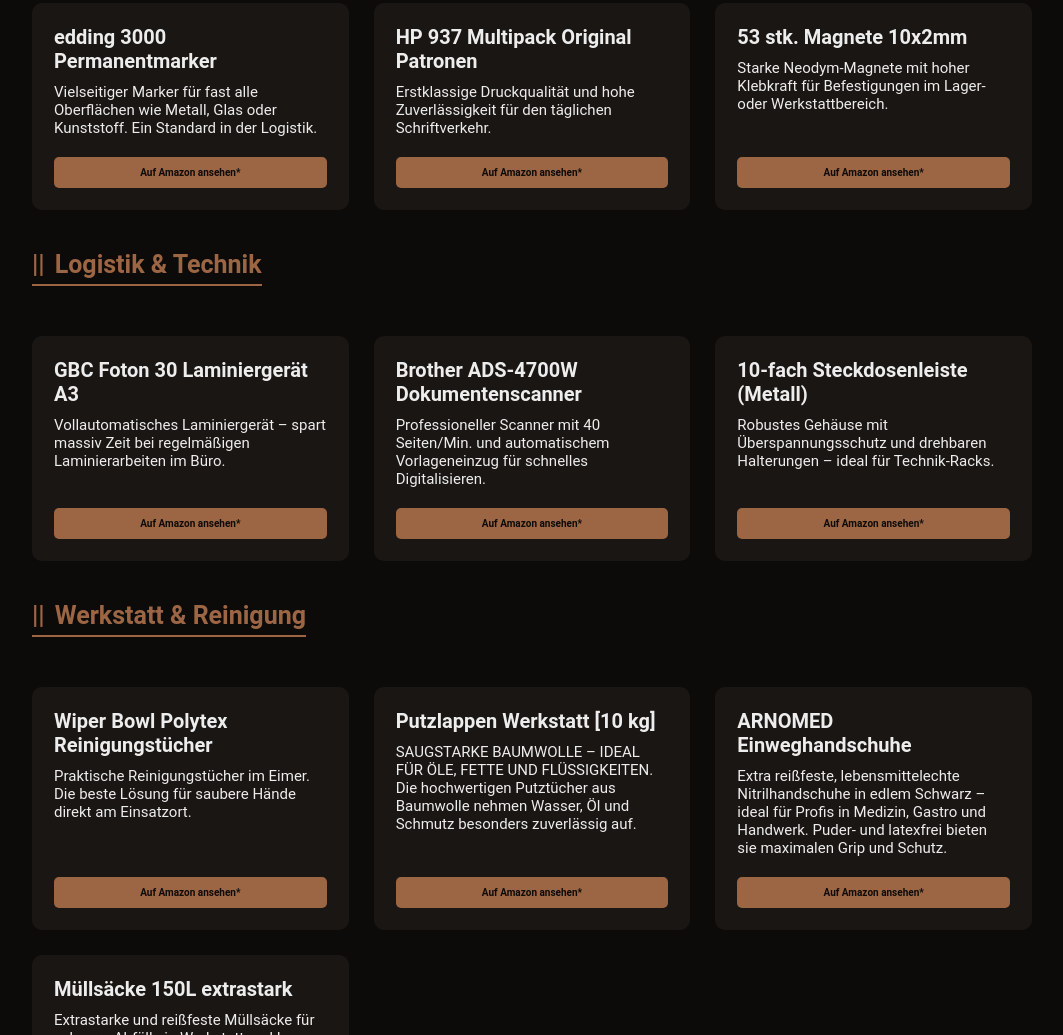
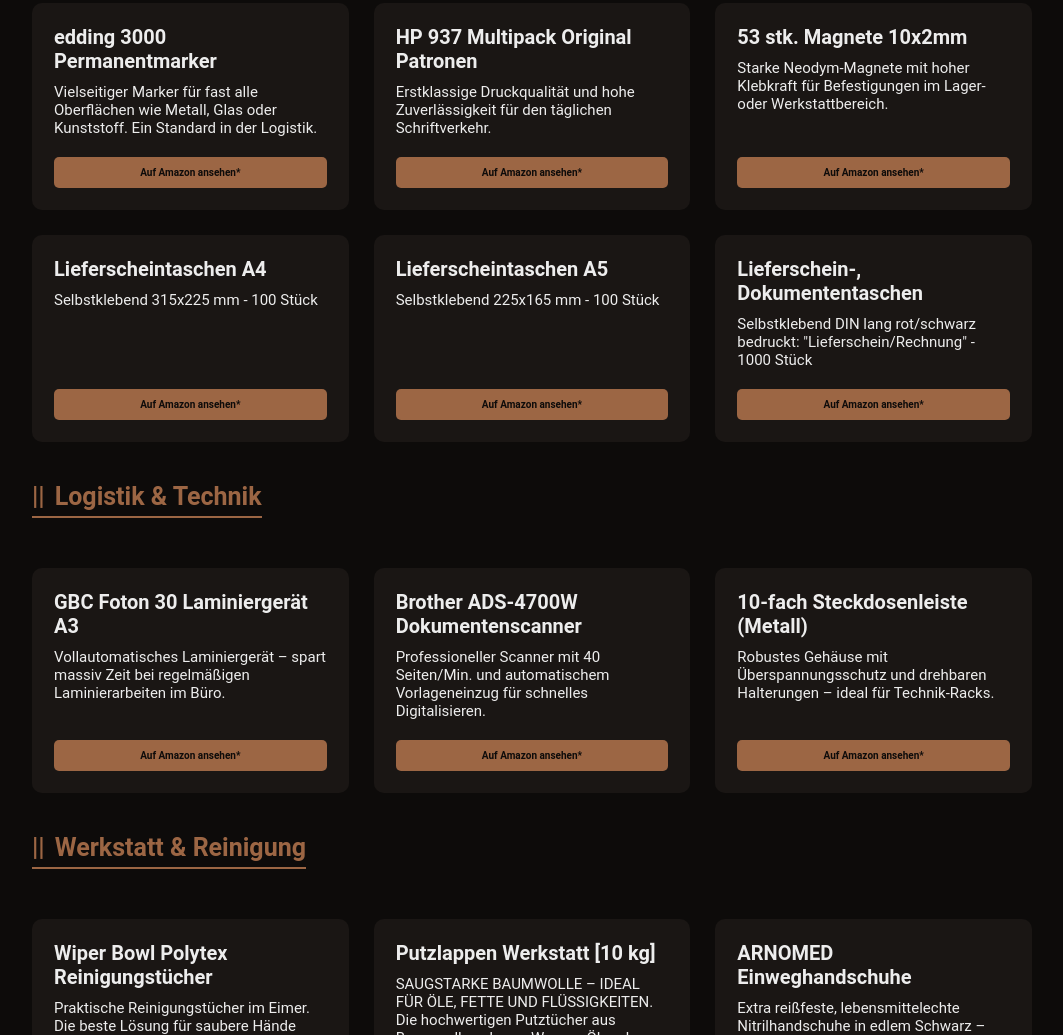
Before and after one commit to scheife/Website-Personal-Brand-Portfolio, a plain HTML site: page amazon.html in a window 1280 px wide. Shown: the part 992-2027 px from the top of the page, without its empty margins (108-1171 px from the left). Drawn offline with Linux system fonts and the light colour scheme.

Commit message:
neue Produkte

```diff
--- a/amazon.html
+++ b/amazon.html
@@ -107,7 +107,7 @@
                 erhalte ich eine kleine Provision von Amazon – für dich entstehen dabei keine Mehrkosten.
                 Vielen Dank für die Unterstützung!
             </p>
-
+            <!--=== Büro Organisation ===-->
             <h2 class="category-title">Büro-Organisation</h2>
             <div class="product-grid">
 
@@ -185,8 +185,41 @@
                     <a href="https://amzn.to/3PDfexm" class="btn-amazon" target="_blank" rel="nofollow">Auf Amazon ansehen*</a>
                 </div>
 
+                <div class="product-card">
+                    <div>
+                        <h3>Lieferscheintaschen A4</h3>
+                        <p>Selbstklebend 315x225 mm - 100 Stück</p>
+                    </div>
+                    <a href="https://amzn.to/41zOroi" class="btn-amazon" target="_blank" rel="nofollow">Auf Amazon ansehen*</a>
+                </div>
+
+                <div class="product-card">
+                    <div>
+                        <h3>Lieferscheintaschen A5</h3>
+                        <p>Selbstklebend 225x165 mm - 100 Stück</p>
+                    </div>
+                    <a href="https://amzn.to/4bWuYmK" class="btn-amazon" target="_blank" rel="nofollow">Auf Amazon ansehen*</a>
+                </div>
+
+                <div class="product-card">
+                    <div>
+                        <h3>Lieferschein-, Dokumententaschen</h3>
+                        <p>Selbstklebend DIN lang rot/schwarz bedruckt: "Lieferschein/Rechnung" - 1000 Stück</p>
+                    </div>
+                    <a href="https://amzn.to/4v0k9sk" class="btn-amazon" target="_blank" rel="nofollow">Auf Amazon ansehen*</a>
+                </div>
+
+                <!--
+                <div class="product-card">
+                    <div>
+                        <h3>Titel</h3>
+                        <p>Text</p>
+                    </div>
+                    <a href="Link" class="btn-amazon" target="_blank" rel="nofollow">Auf Amazon ansehen*</a>
+                </div>
+                -->
             </div>
-
+            <!--=== Logistik & Technik ===-->
             <h2 class="category-title">Logistik & Technik</h2>
             <div class="product-grid">
 
@@ -214,8 +247,19 @@
                     <a href="https://amzn.to/4uIMN16" class="btn-amazon" target="_blank" rel="nofollow">Auf Amazon ansehen*</a>
                 </div>
 
+
+                <!--
+                <div class="product-card">
+                    <div>
+                        <h3>Titel</h3>
+                        <p>Text</p>
+                    </div>
+                    <a href="Link" class="btn-amazon" target="_blank" rel="nofollow">Auf Amazon ansehen*</a>
+                </div>
+                -->
+
             </div>
-
+            <!--=== Werkstatt & Reinigung ===-->
             <h2 class="category-title">Werkstatt & Reinigung</h2>
             <div class="product-grid">
 
@@ -251,6 +295,17 @@
                     <a href="https://amzn.to/3PrdbMU" class="btn-amazon" target="_blank" rel="nofollow">Auf Amazon ansehen*</a>
                 </div>
 
+
+                <!--
+                <div class="product-card">
+                    <div>
+                        <h3>Titel</h3>
+                        <p>Text</p>
+                    </div>
+                    <a href="Link" class="btn-amazon" target="_blank" rel="nofollow">Auf Amazon ansehen*</a>
+                </div>
+                -->
+
             </div>
         </div>
     </section>
```
